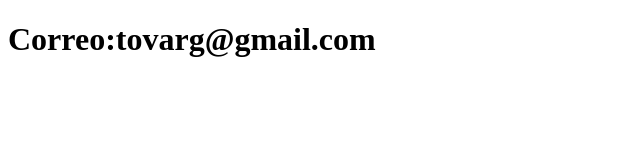
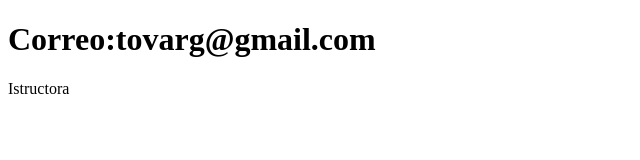
Before and after one commit to LuisTovarGuio/sistema-de-registro, a plain HTML site: page contacto.html in a window 1280 px wide. Shown: the full height of the page, 0-640 px from the left. Drawn offline with Linux system fonts and the light colour scheme.

Commit message:
Actualiza el contacto

```diff
--- a/contacto.html
+++ b/contacto.html
@@ -7,6 +7,7 @@
 </head>
 <body>
     <h1>Correo:tovarg@gmail.com</h1>
+    <p>Istructora</p>
 
 </body>
 </html>
```
